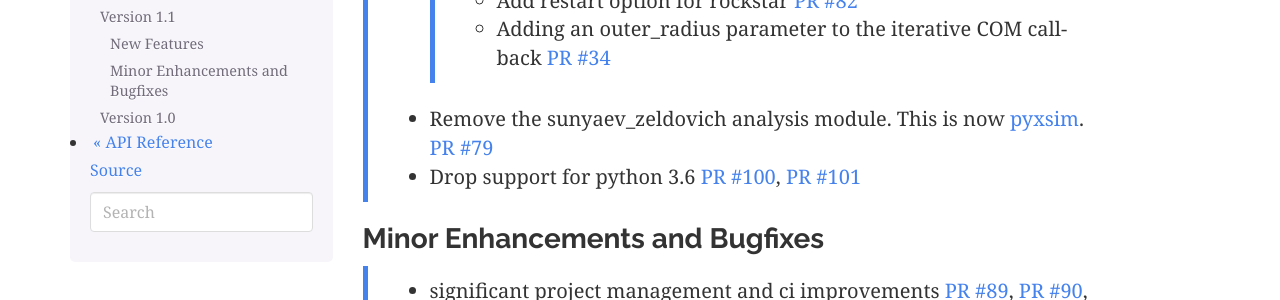
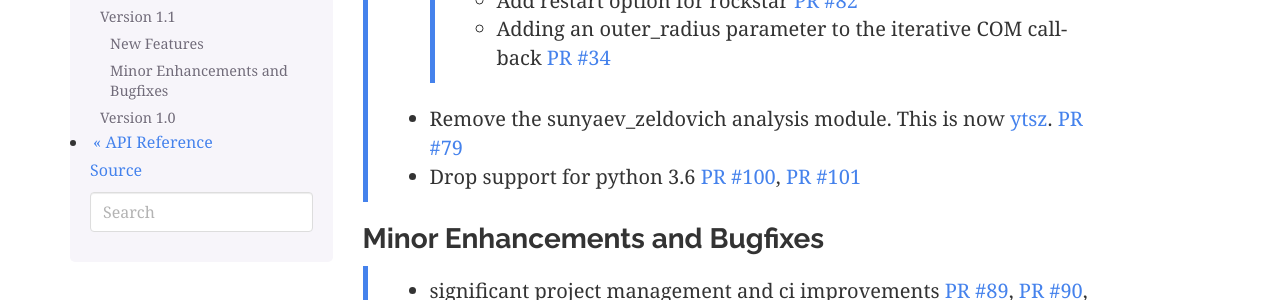
Before and after one commit to yt-project/yt_astro_analysis, a Sphinx documentation site: the page built from doc/source/changelog.rst, in a window 1280 px wide and 900 px high, scrolled down 668 px. Shown: the part 155-455 px from the top of the window. Built offline with Sphinx 7.4.7, drawn with Linux system fonts in a browser that asks for light colours; formulas are drawn with MathJax 3.

Commit message:
DOC: fix wrong link to sunayev_zeldovich module's new home

```diff
--- a/doc/source/changelog.rst
+++ b/doc/source/changelog.rst
@@ -33,7 +33,7 @@
      * Add restart option for rockstar `PR #82 <https://github.com/yt-project/yt_astro_analysis/pull/82>`__
      * Adding an outer_radius parameter to the iterative COM callback `PR #34 <https://github.com/yt-project/yt_astro_analysis/pull/34>`__
 
- * Remove the sunyaev_zeldovich analysis module. This is now `pyxsim <http://hea-www.cfa.harvard.edu/~jzuhone/pyxsim/>`__. `PR #79 <https://github.com/yt-project/yt_astro_analysis/pull/79>`__
+ * Remove the sunyaev_zeldovich analysis module. This is now `ytsz <https://github.com/jzuhone/ytsz>`__. `PR #79 <https://github.com/yt-project/yt_astro_analysis/pull/79>`__
  * Drop support for python 3.6 `PR #100 <https://github.com/yt-project/yt_astro_analysis/pull/100>`__, `PR #101 <https://github.com/yt-project/yt_astro_analysis/pull/101>`__
 
 Minor Enhancements and Bugfixes
```
